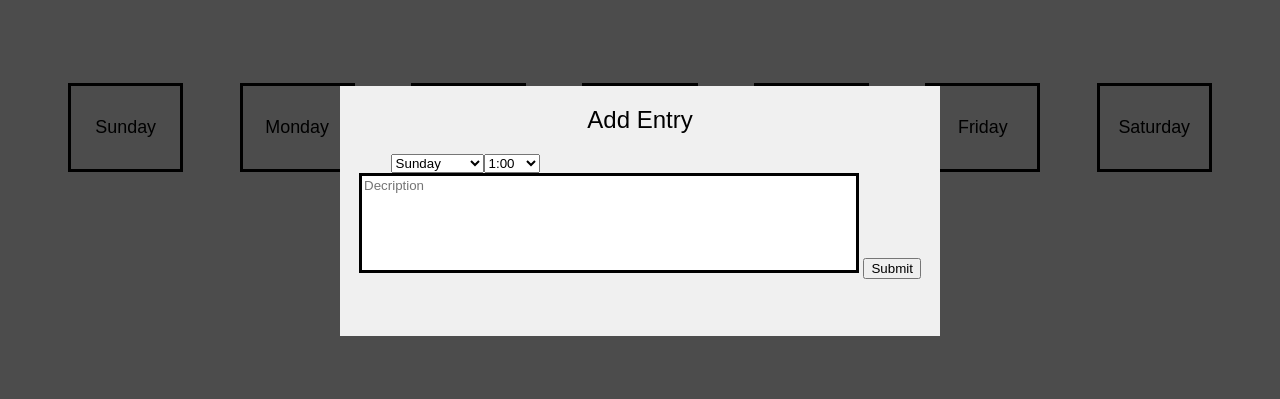
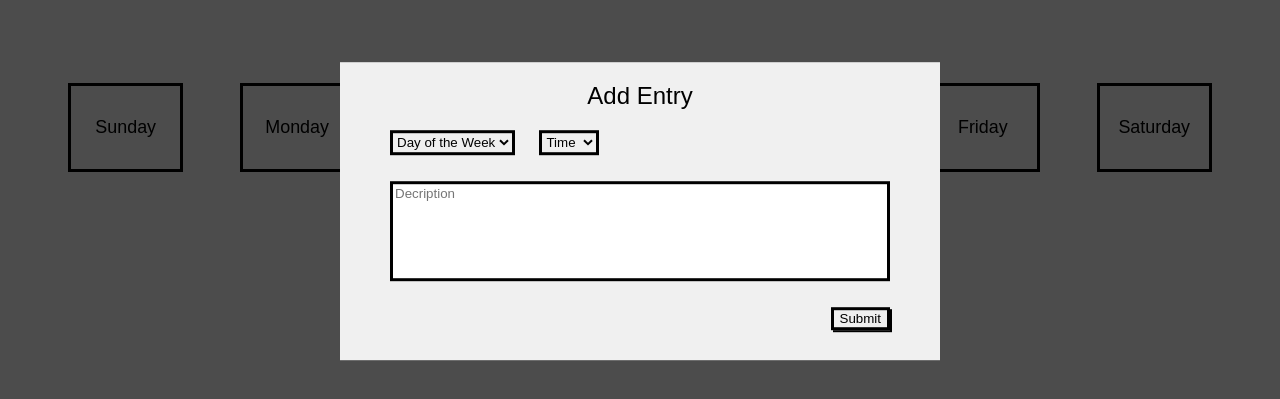
Before and after one commit to jonahp001/week-planner, a website: page index.html in a window 1280 px wide. Both pictures are taken after a click on the button "Add Entry". Shown: the part 69-468 px from the top of the page. Drawn offline with Linux system fonts and the light colour scheme.

Commit message:
i hope this works

```diff
--- a/data.js
+++ b/data.js
@@ -4,7 +4,8 @@ var data = {
   view: 'entry-form',
   entries: [],
   editing: null,
-  nextEntryId: 1
+  nextEntryId: 1,
+  entryId: 1
 };
 
 var dataInJSON = localStorage.getItem('javascript-local-storage');
--- a/index.html
+++ b/index.html
@@ -47,8 +47,10 @@
       <div class="modal-bg hidden">
         <form class="modal-window">
           <h2>Add Entry</h2>
+          <div class="column-half">
             <div class="add-entry-dropdown">
               <select name="week" id="week">
+                <option value="" disabled selected>Day of the Week</option>
                 <option value="sunday">Sunday</option>
                 <option value="monday">Monday</option>
                 <option value="tueday">Tuesday</option>
@@ -58,6 +60,7 @@
                 <option value="saturday">Saturday</option>
               </select>
               <select name="time" id="time">
+                <option value="" disabled selected>Time</option>
                 <option>1:00</option>
                 <option>2:00</option>
                 <option>3:00</option>
@@ -72,8 +75,13 @@
                 <option>12:00</option>
               </select>
             </div>
+          </div>
+          <div class="column-full">
             <textarea id="textarea-add-description" name="description" placeholder="Decription"></textarea>
+          </div>
+          <div class="submit-column">
             <button class="submit">Submit</button>
+          </div>
         </form>
       </div>
     </div>
--- a/main.js
+++ b/main.js
@@ -1,18 +1,41 @@
+var data = {
+  view: 'entry-form',
+  entries: [],
+  editing: null,
+  nextEntryId: 1,
+  entryId: 1
+};
+
+var dataInJSON = localStorage.getItem('javascript-local-storage');
+if (dataInJSON !== null) {
+  data = JSON.parse(dataInJSON);
+}
+
+window.addEventListener('beforeunload', function (event) {
+  var formJSON = JSON.stringify(data);
+  localStorage.setItem('javascript-local-storage', formJSON);
+});
+
 var $modalBgHidden = document.querySelector('.modal-bg');
 var $addEntryButton = document.querySelector('#add-entry-button');
-function toggleDisplay() {
+
+$addEntryButton.addEventListener('click', function (event) {
   $modalBgHidden.classList.remove('hidden');
-}
-$addEntryButton.addEventListener('click', toggleDisplay);
+});
 
 var $form = document.querySelector('.modal-window');
 
 $form.addEventListener('submit', function (event) {
   event.preventDefault();
   var info = {};
+
   info.week = $form.elements.week.value;
   info.time = $form.elements.time.value;
   info.description = $form.elements.description.value;
+
+  info.entryId = data.nextEntryId;
+  data.nextEntryId++;
+
   data.entries.unshift(info);
   $modalBgHidden.classList.add('hidden');
 });
--- a/styles.css
+++ b/styles.css
@@ -73,7 +73,6 @@ h1 {
   top: 35%;
   left: 50%;
   transform: translate(-50%, -50%);
-  padding: 0 0.85rem 1rem;
   text-align: center;
   min-width: 600px;
   min-height: 250px;
@@ -83,9 +82,22 @@ h1 {
   font-weight: 500;
 }
 
+.column-half {
+  display: flex;
+  justify-content: flex-start;
+}
+
 .add-entry-dropdown {
-  display: flex;
-  padding-left: 37px;
+  margin-left: 50px;
+}
+
+.add-entry-dropdown select {
+  height: 2vw;
+  border: 3px solid black;
+}
+
+#week {
+  margin-right: 20px;
 }
 
 #textarea-add-description {
@@ -94,4 +106,17 @@ h1 {
   min-height: 100px;
   border: 3px solid black;
   resize: none;
+  margin: 2vw 0;
 }
+
+.modal-window .submit-column {
+  display: flex;
+  justify-content: flex-end;
+  margin-right: 50px;
+  margin-bottom: 30px;
+}
+
+.submit {
+  border: 3px solid black;
+  box-shadow: 2px 2px #000;
+}
```
Lines whose indentation alone changed are shown as unchanged.
